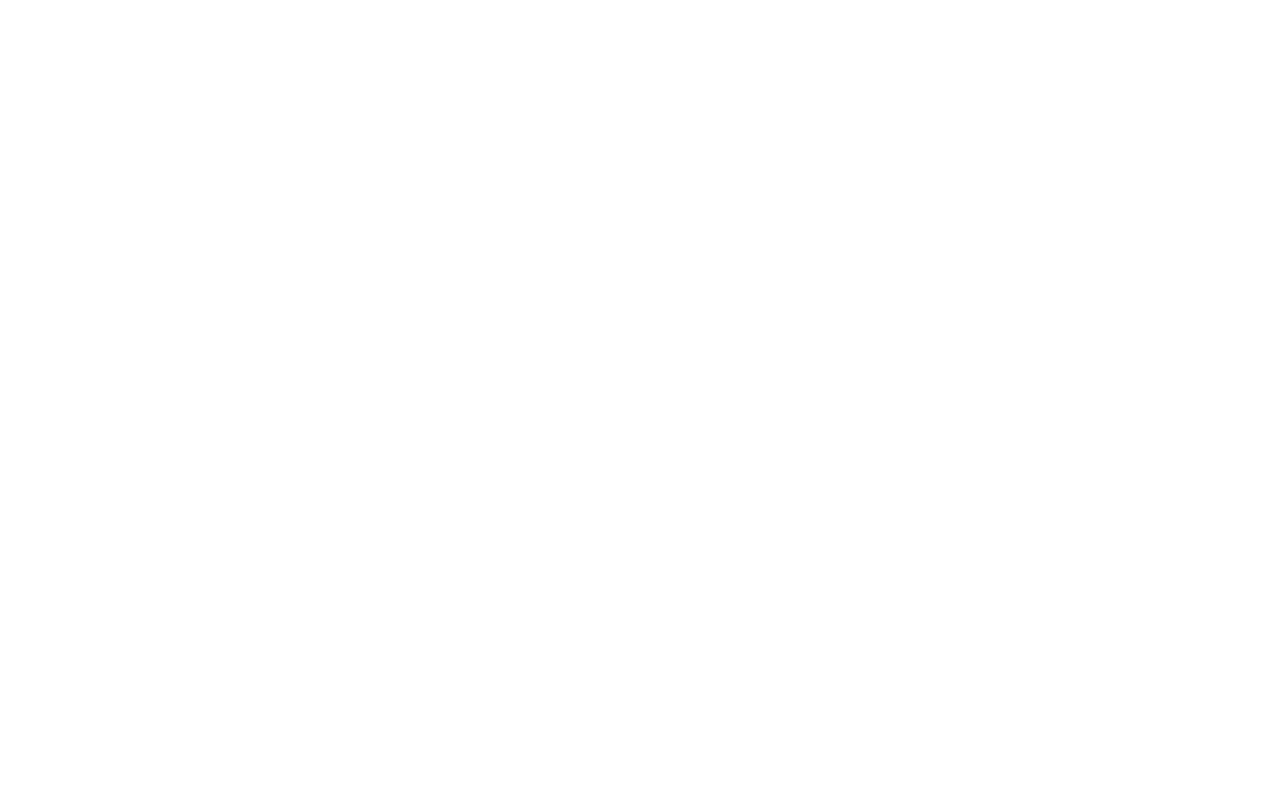
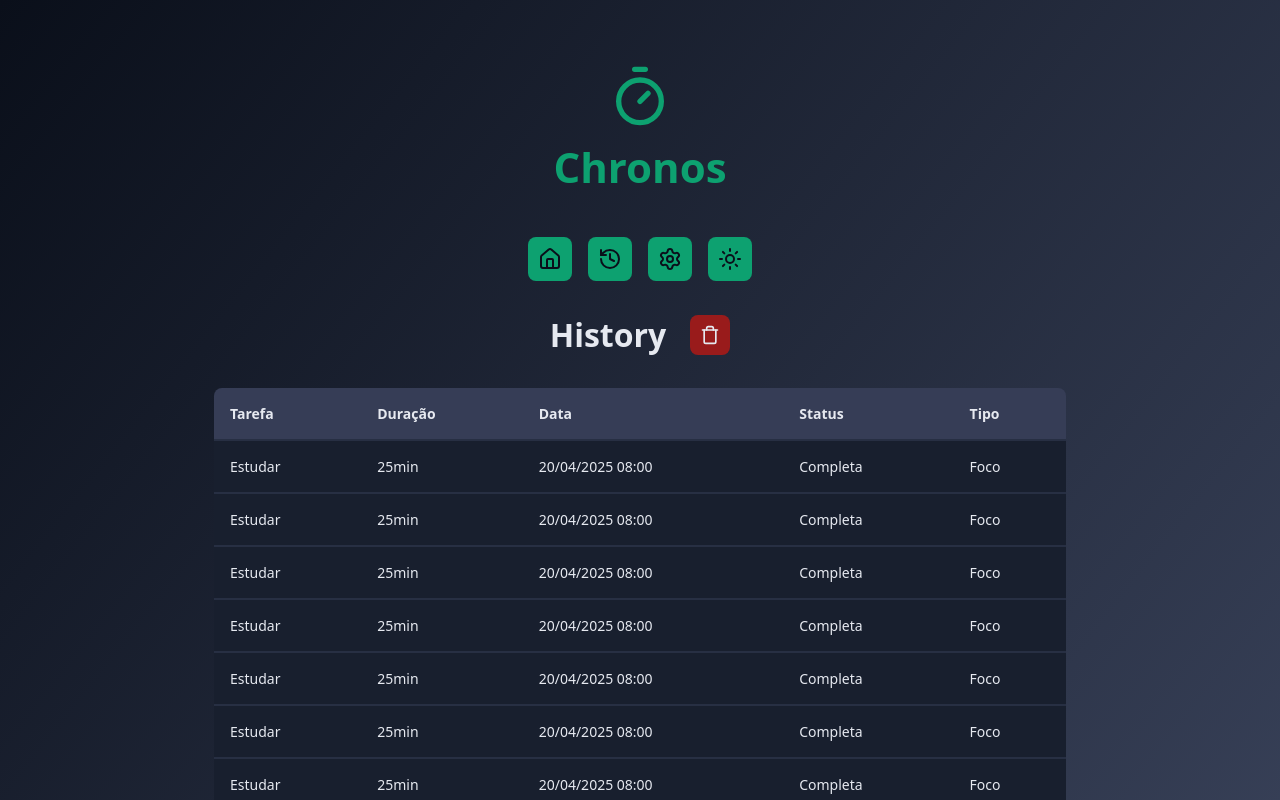
Before and after one commit to GHBAlbuquerque/react-chronos-pomodoro, a React (Vite) app: page /history in a window 1280 px wide. Before the commit this address had no page. Shown: the top 800 px of the page. Built offline with nearby package versions, Linux system fonts and the light colour scheme.

Commit message:
feature: creates tabel on history page and style css file

```diff
--- a/src/components/Heading/styles.module.css
+++ b/src/components/Heading/styles.module.css
@@ -3,5 +3,5 @@
   align-items: center;
   justify-content: center;
   gap: 2.4rem;
-  color: var(--primary);
+  color: var(--text-default);
 }
--- a/src/components/Menu/index.tsx
+++ b/src/components/Menu/index.tsx
@@ -57,7 +57,7 @@ export function Menu() {
       </RouterLink>
 
       <RouterLink
-        href='#'
+        href='/history'
         className={styles.menuLink}
         aria-label='History'
         title='History'
--- /dev/null
+++ b/src/pages/History/index.tsx
@@ -0,0 +1,56 @@
+import { TrashIcon } from 'lucide-react';
+import { DefaultButton } from '../../components/Button';
+import { Container } from '../../components/Container';
+import { Heading } from '../../components/Heading';
+import { MainTemplate } from '../../templates/MainTemplate';
+
+import styles from './styles.module.css';
+
+export function History() {
+  return (
+    <MainTemplate>
+      <Container>
+        <Heading>
+          <span>History</span>
+          <span className={styles.buttonContainer}>
+            <DefaultButton
+              icon={<TrashIcon />}
+              color='red'
+              aria-label='Purge history'
+              title='Purge history'
+            />
+          </span>
+        </Heading>
+      </Container>
+
+      <Container>
+        <div className={styles.responsiveTable}>
+          <table>
+            <thead>
+              <tr>
+                <th>Tarefa</th>
+                <th>Duração</th>
+                <th>Data</th>
+                <th>Status</th>
+                <th>Tipo</th>
+              </tr>
+            </thead>
+            <tbody>
+              {Array.from({ length: 20 }).map((_, index) => {
+                return (
+                  <tr key={index}>
+                    <td>Estudar</td>
+                    <td>25min</td>
+                    <td>20/04/2025 08:00</td>
+                    <td>Completa</td>
+                    <td>Foco</td>
+                  </tr>
+                );
+              })}
+            </tbody>
+          </table>
+        </div>
+      </Container>
+    </MainTemplate>
+  );
+}
--- /dev/null
+++ b/src/pages/History/styles.module.css
@@ -0,0 +1,37 @@
+.buttonContainer button {
+  min-width: auto;
+  margin: 0;
+  padding: 1rem;
+}
+
+.buttonContainer button svg {
+  width: 2rem;
+  height: 2rem;
+}
+
+.responsiveTable {
+  overflow-x: auto;
+  border-radius: 0.8rem;
+}
+
+.responsiveTable table {
+  width: 100%;
+  min-width: 64rem;
+  font-size: 1.4rem;
+  border-collapse: collapse;
+}
+
+.responsiveTable th {
+  background-color: var(--gray-600);
+}
+
+.responsiveTable td {
+  background-color: var(--gray-800);
+}
+
+.responsiveTable th,
+.responsiveTable td {
+  border-bottom: 0.2rem solid var(--gray-700);
+  text-align: left;
+  padding: 1.6rem;
+}
--- a/src/routers/MainRouter/index.tsx
+++ b/src/routers/MainRouter/index.tsx
@@ -1,6 +1,7 @@
 import { BrowserRouter, Route, Routes, useLocation } from 'react-router';
 import { AboutPomodoro } from '../../pages/AboutPomodoro';
 import { Home } from '../../pages/Home';
+import { History } from '../../pages/History';
 import { NotFound } from '../../pages/NotFound';
 import { useEffect } from 'react';
 
@@ -19,6 +20,8 @@ export function MainRouter() {
     <BrowserRouter>
       <Routes>
         <Route path='/' element={<Home />} />
+        <Route path='/history' element={<History />} />
+        <Route path='/settings' element={<Home />} />
         <Route path='/about-pomodoro' element={<AboutPomodoro />} />
         <Route path='/not-found' element={<NotFound />} />
       </Routes>
```
